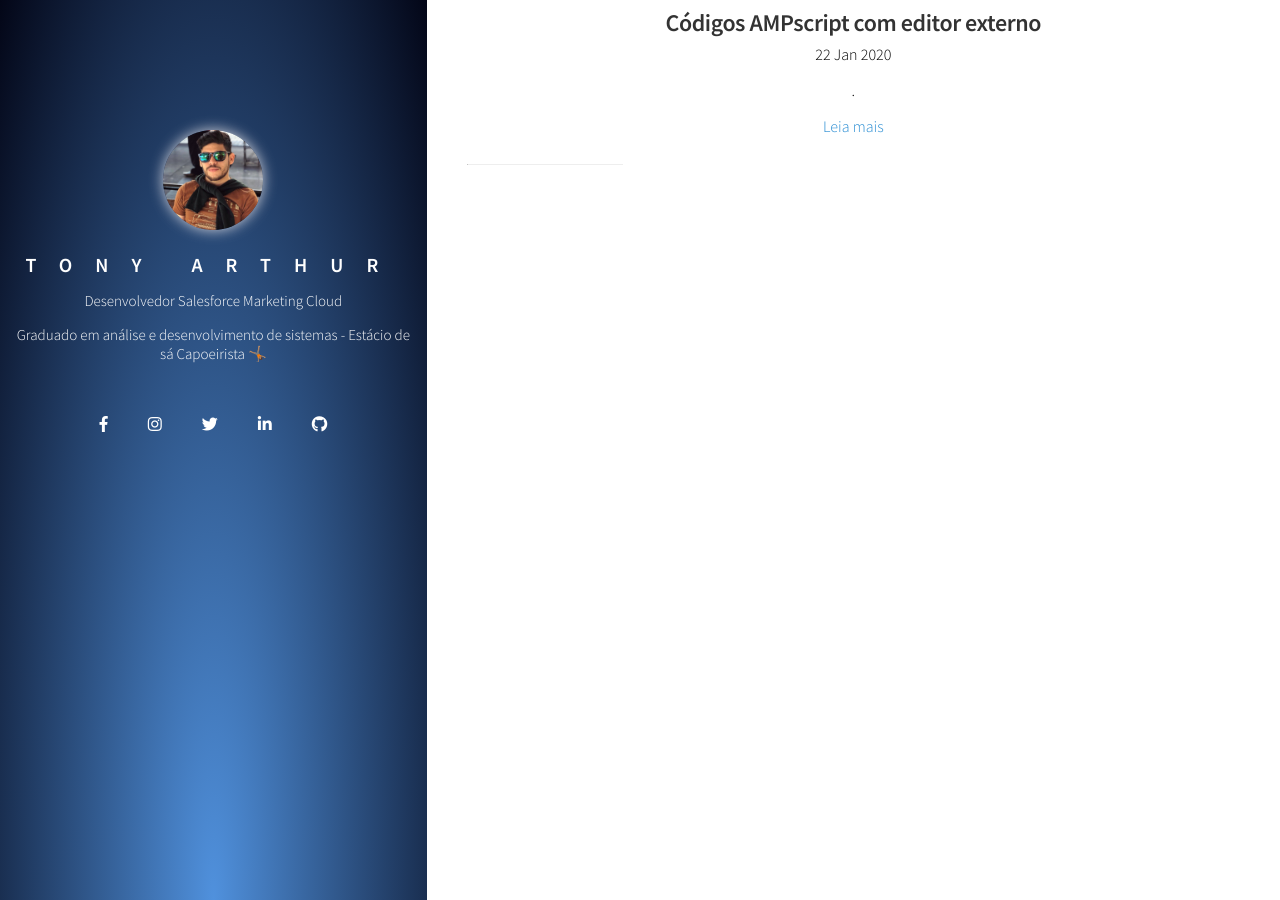
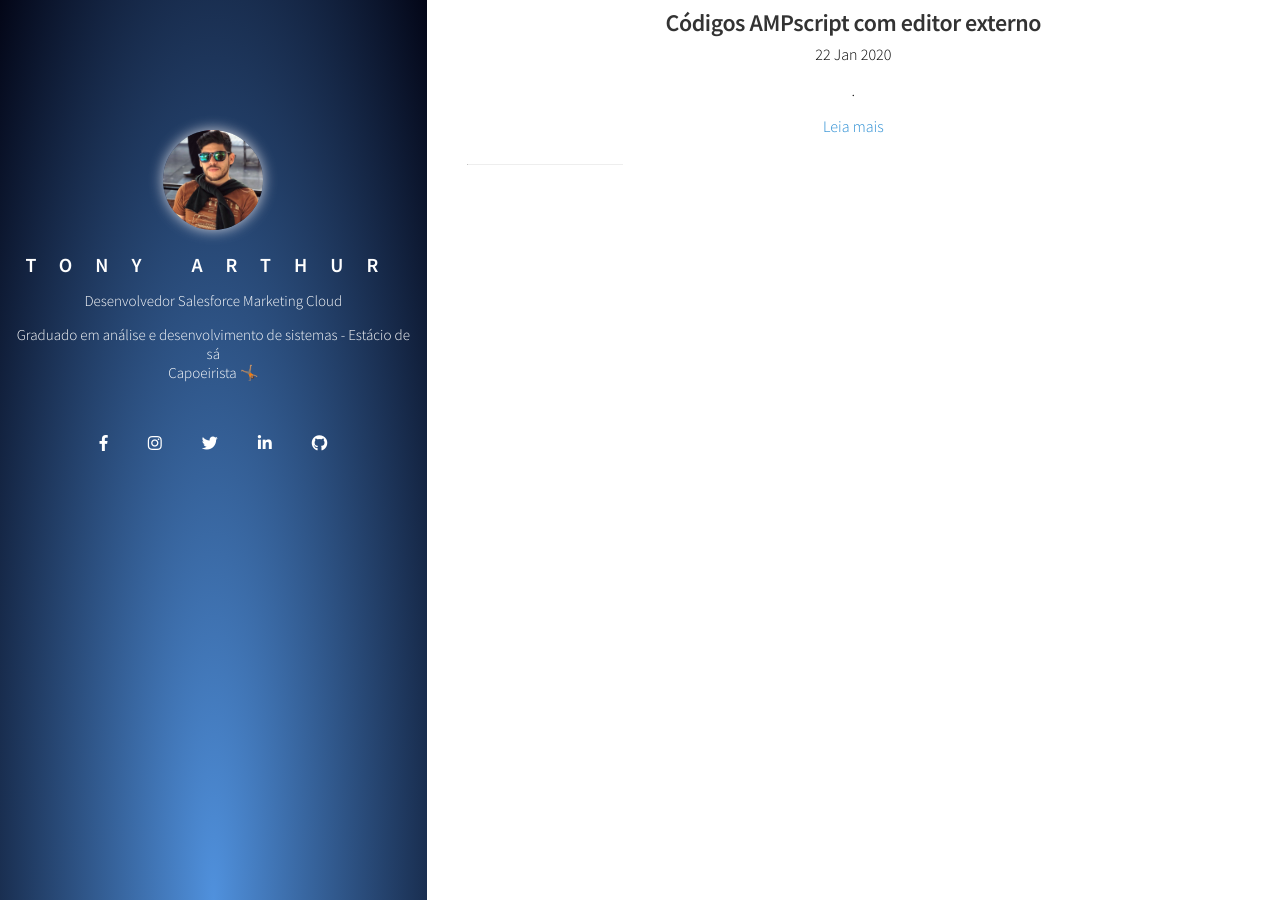
Before and after one commit to tonyarthur/tonyarthur.github.io, a Jekyll site: the page built from index.md, in a window 1280 px wide. Built offline with Jekyll 4.4.1, drawn with Linux system fonts in a browser that asks for light colours; nearby versions of some CDN libraries.

```diff
--- a/_includes/aside.html
+++ b/_includes/aside.html
@@ -6,7 +6,7 @@
   <h1>Tony Arthur</h1>
   <p>Desenvolvedor Salesforce Marketing Cloud</p>
   <p>Graduado em análise e desenvolvimento de sistemas - Estácio de sá
-      Capoeirista  <span>&#129336;&#127997;</span></p>
+    <br/>  Capoeirista  <span>&#129336;&#127997;</span></p>
   <ul>
       <li>
           <a class="social-link"  href="#">
```
